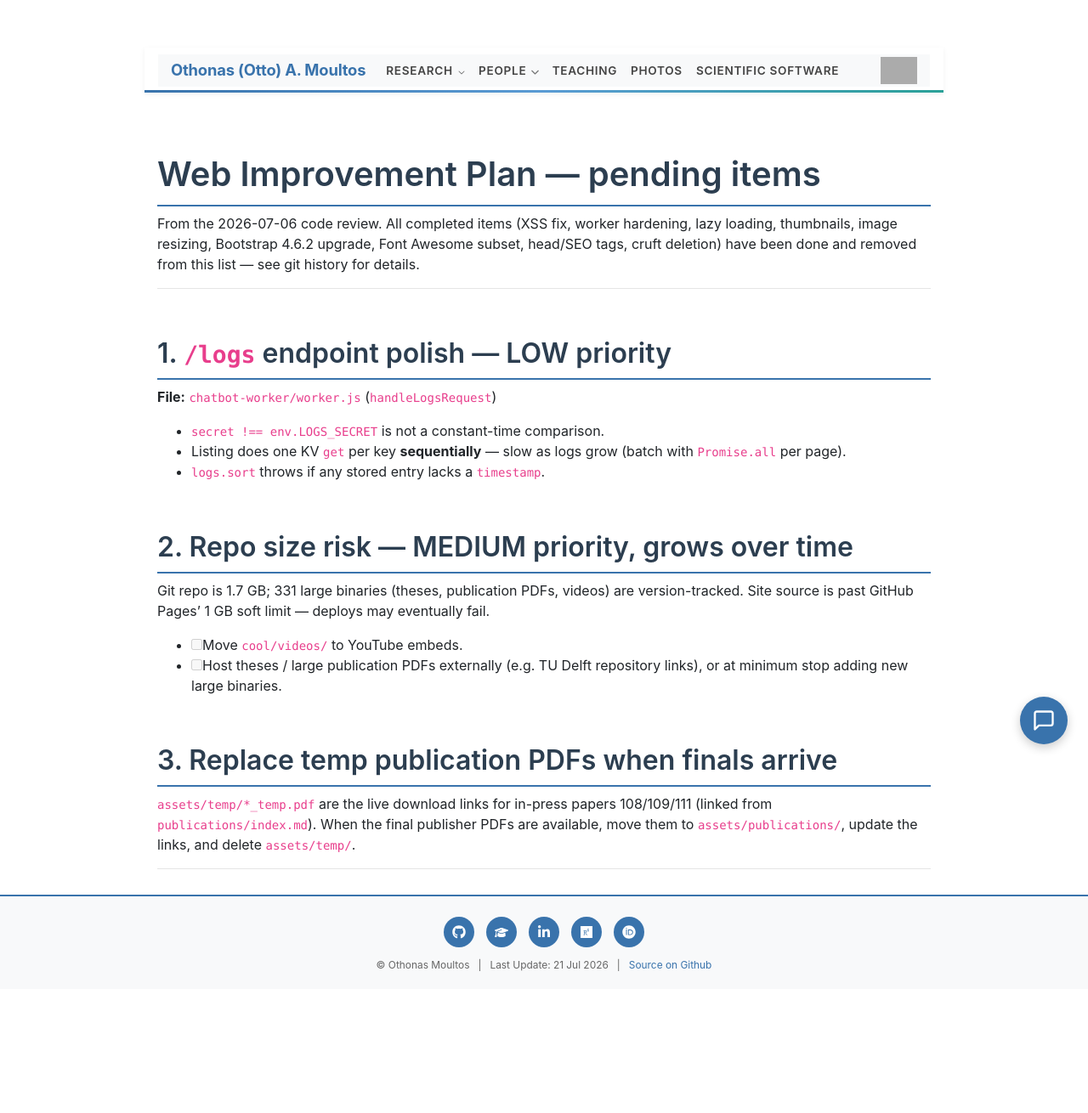
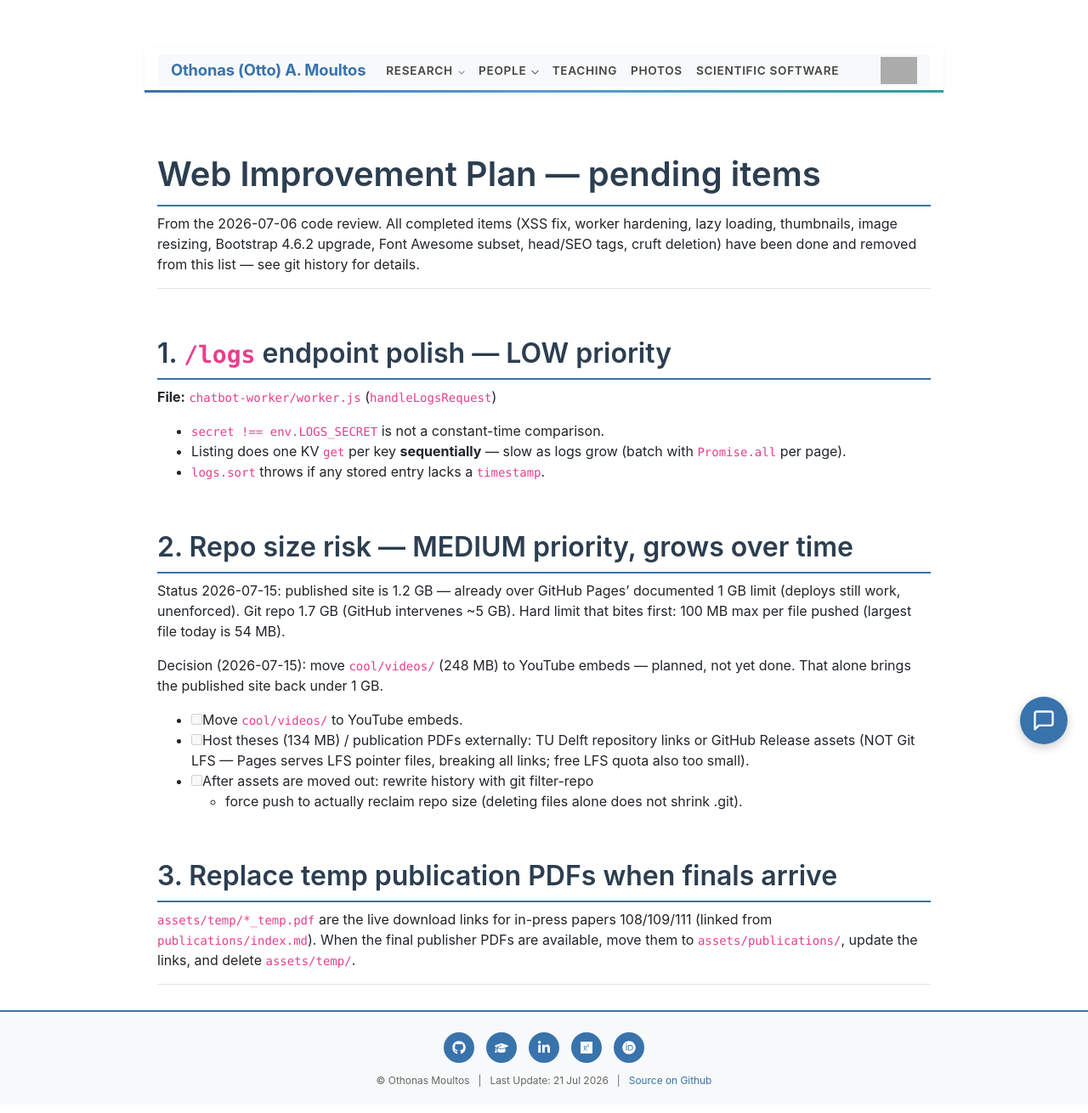
Before and after one commit to omoultosEthTuDelft/web, a Jekyll site: the page built from improvement-web-plan.md, in a window 1280 px wide. Shown: the whole page at 85% size. Built offline with Jekyll 4.4.1, drawn with Linux system fonts in a browser that asks for light colours; our own code applies the rules of GitHub Pages for plain Markdown files; before the commit the page ends 1174 px from its top, so only the background shows below that.

Commit message:
Record size-limit findings and YouTube migration decision in plan
Co-Authored-By: Claude Fable 5 <noreply@anthropic.com>

```diff
--- a/improvement-web-plan.md
+++ b/improvement-web-plan.md
@@ -17,13 +17,22 @@ done and removed from this list — see git history for details.
 
 ## 2. Repo size risk — MEDIUM priority, grows over time
 
-Git repo is 1.7 GB; 331 large binaries (theses, publication PDFs, videos)
-are version-tracked. Site source is past GitHub Pages' 1 GB soft limit —
-deploys may eventually fail.
+Status 2026-07-15: published site is 1.2 GB — already over GitHub Pages'
+documented 1 GB limit (deploys still work, unenforced). Git repo 1.7 GB
+(GitHub intervenes ~5 GB). Hard limit that bites first: 100 MB max per
+file pushed (largest file today is 54 MB).
+
+Decision (2026-07-15): move `cool/videos/` (248 MB) to YouTube embeds —
+planned, not yet done. That alone brings the published site back under
+1 GB.
 
 - [ ] Move `cool/videos/` to YouTube embeds.
-- [ ] Host theses / large publication PDFs externally (e.g. TU Delft
-  repository links), or at minimum stop adding new large binaries.
+- [ ] Host theses (134 MB) / publication PDFs externally: TU Delft
+  repository links or GitHub Release assets (NOT Git LFS — Pages serves
+  LFS pointer files, breaking all links; free LFS quota also too small).
+- [ ] After assets are moved out: rewrite history with git filter-repo
+  + force push to actually reclaim repo size (deleting files alone does
+  not shrink .git).
 
 ## 3. Replace temp publication PDFs when finals arrive
 
```
